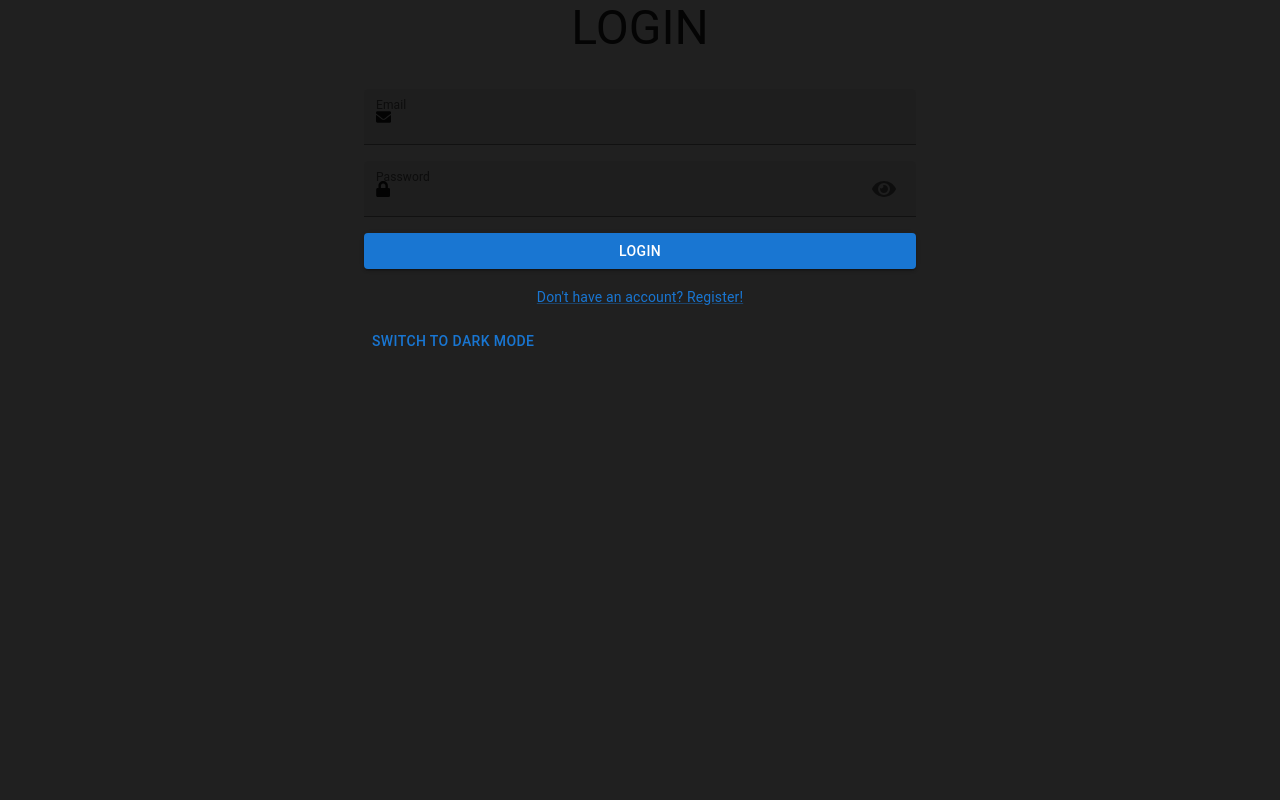
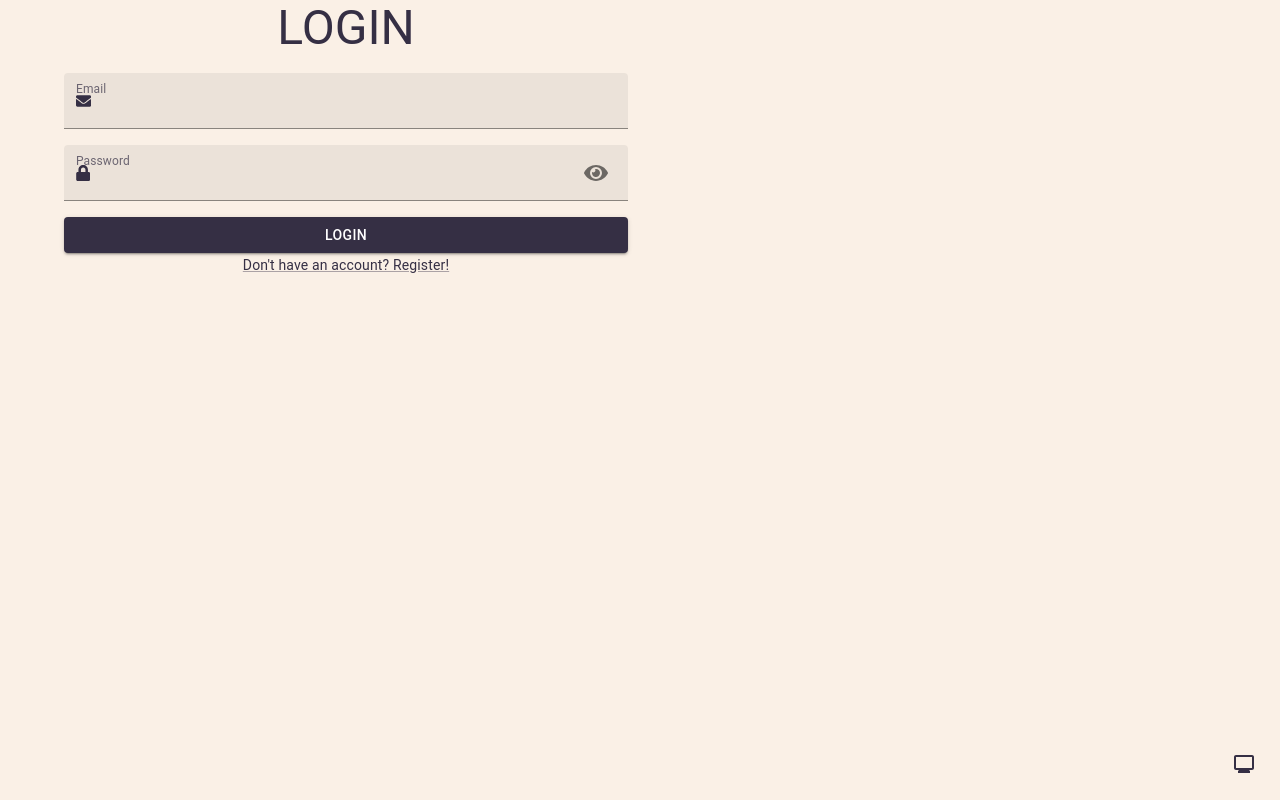
Before and after one commit to bmoralesKrugerschool/front-end-flats-final, a React (Vite) app: page / in a window 1280 px wide. Built offline with nearby package versions, Linux system fonts and the light colour scheme; no server answers.

Commit message:
Better Login & Theme component

```diff
--- a/package.json
+++ b/package.json
@@ -12,6 +12,7 @@
   "dependencies": {
     "@emotion/react": "^11.11.4",
     "@emotion/styled": "^11.11.5",
+    "@mui/icons-material": "^5.16.0",
     "@mui/material": "^5.16.0",
     "axios": "^1.7.2",
     "js-cookie": "^3.0.5",
--- /dev/null
+++ b/src/components/ThemeSwitcher.jsx
@@ -0,0 +1,125 @@
+// ThemeSwitcher.jsx
+import React, { useState, useEffect, createContext, useContext } from 'react';
+import { IconButton, Box, CssBaseline } from '@mui/material';
+import { Brightness4, Brightness7, Monitor } from '@mui/icons-material';
+import { createTheme, ThemeProvider } from '@mui/material/styles';
+
+const ThemeContext = createContext();
+
+export const useTheme = () => useContext(ThemeContext);
+
+const ThemeSwitcher = ({ children }) => {
+  const [themeMode, setThemeMode] = useState('auto');
+  const [isSystemDark, setIsSystemDark] = useState(window.matchMedia("(prefers-color-scheme: dark)").matches);
+
+  const updateThemeMode = (mode) => {
+    setThemeMode(mode);
+    localStorage.setItem('theme', mode);
+    document.documentElement.classList.toggle('dark', mode === 'dark' || (mode === 'auto' && isSystemDark));
+  };
+
+  const toggleThemeMode = () => {
+    const newMode = themeMode === 'light' ? 'dark' : themeMode === 'dark' ? 'auto' : 'light';
+    updateThemeMode(newMode);
+  };
+
+  useEffect(() => {
+    const storedTheme = localStorage.getItem('theme') || 'auto';
+    setThemeMode(storedTheme);
+    document.documentElement.classList.toggle('dark', storedTheme === 'dark' || (storedTheme === 'auto' && isSystemDark));
+
+    const darkModeMediaQuery = window.matchMedia("(prefers-color-scheme: dark)");
+
+    const handleChange = (event) => {
+      setIsSystemDark(event.matches);
+      if (themeMode === 'auto') {
+        document.documentElement.classList.toggle('dark', event.matches);
+      }
+    };
+
+    darkModeMediaQuery.addEventListener('change', handleChange);
+
+    return () => {
+      darkModeMediaQuery.removeEventListener('change', handleChange);
+    };
+  }, [themeMode, isSystemDark]);
+
+  const getIcon = () => {
+    if (themeMode === 'light') return <Brightness7 />;
+    if (themeMode === 'dark') return <Brightness4 />;
+    return <Monitor />;
+  };
+
+  const theme = createTheme({
+    palette: {
+      mode: themeMode === 'dark' || (themeMode === 'auto' && isSystemDark) ? 'dark' : 'light',
+      ...(themeMode === 'dark' || (themeMode === 'auto' && isSystemDark) ? {
+        background: {
+          default: '#352F44',
+          paper: '#352F44',
+        },
+        text: {
+          primary: '#FAF0E6',
+          secondary: 'rgba(250, 240, 230, 0.7)',
+        },
+        action: {
+          disabled: '#5C5470',
+        },
+        primary: {
+          main: '#FAF0E6',
+        },
+        secondary: {
+          main: '#FAF0E6',
+        }
+      } : {
+        background: {
+          default: '#FAF0E6',
+          paper: '#FAF0E6',
+        },
+        text: {
+          primary: '#352F44',
+          secondary: 'rgba(53, 47, 68, 0.7)',
+        },
+        action: {
+          disabled: '#B9B4C7',
+        },
+        primary: {
+          main: '#352F44',
+        },
+        secondary: {
+          main: '#352F44',
+        }
+      }),
+    },
+  });
+
+  return (
+    <ThemeContext.Provider value={{ themeMode, toggleThemeMode }}>
+      <ThemeProvider theme={theme}>
+        <CssBaseline />
+        {children}
+        <Box
+          position="fixed"
+          bottom={16}
+          right={16}
+          zIndex={1000}
+        >
+          <IconButton
+            onClick={toggleThemeMode}
+            color="primary"
+            sx={{
+              backgroundColor: 'background.paper',
+              '&:hover': {
+                backgroundColor: 'background.default',
+              }
+            }}
+          >
+            {getIcon()}
+          </IconButton>
+        </Box>
+      </ThemeProvider>
+    </ThemeContext.Provider>
+  );
+};
+
+export default ThemeSwitcher;
--- a/src/pages/LoginPage.jsx
+++ b/src/pages/LoginPage.jsx
@@ -4,7 +4,7 @@ import { FaEnvelope, FaLock, FaEye, FaEyeSlash } from 'react-icons/fa';
 import { useNavigate } from 'react-router-dom';
 import { useAuth } from '../context/AuthContext';
 import { Button, TextField, Typography, Container, Grid, IconButton, Link } from '@mui/material';
-import { createTheme, ThemeProvider } from '@mui/material/styles';
+import ThemeSwitcher from '../components/ThemeSwitcher';
 
 const LoginPage = () => {
   const { register, handleSubmit, formState: { errors } } = useForm();
@@ -12,19 +12,28 @@ const LoginPage = () => {
   const { signIn } = useAuth();
   const navigate = useNavigate();
   const [backendMessage, setBackendMessage] = useState('');
-  const [themeMode, setThemeMode] = useState('auto');
+  const [randomImage, setRandomImage] = useState(null);
 
-  const toggleThemeMode = () => {
-    const newMode = themeMode === 'light' ? 'dark' : themeMode === 'dark' ? 'auto' : 'light';
-    setThemeMode(newMode);
-    localStorage.setItem('theme', newMode);
-    document.documentElement.classList.toggle('dark', newMode === 'dark');
+  // API UNSPLASH
+  const fetchRandomImage = async () => {
+    try {
+      const response = await fetch('https://api.unsplash.com/photos/random?query=house,apartment&client_id=2eICAWSF-EYZL2BumHCsX9C9DFsug-npLoFPQw01_Ok');
+      if (!response.ok) {
+        throw new Error('Failed to fetch image');
+      }
+      const data = await response.json();
+      const image = {
+        url: data.urls.regular,
+        alt: data.alt_description
+      };
+      setRandomImage(image);
+    } catch (error) {
+      console.error('Error fetching random image:', error);
+    }
   };
 
   useEffect(() => {
-    const storedTheme = localStorage.getItem('theme') || (window.matchMedia("(prefers-color-scheme: dark)").matches ? 'dark' : 'light');
-    setThemeMode(storedTheme);
-    document.documentElement.classList.toggle('dark', storedTheme === 'dark');
+    fetchRandomImage();
   }, []);
 
   const onSubmit = async (data) => {
@@ -51,23 +60,16 @@ const LoginPage = () => {
     navigate('/register');
   };
 
-  const theme = createTheme({
-    palette: {
-      mode: themeMode === 'dark' ? 'dark' : 'light',
-    },
-  });
-
   return (
-    <ThemeProvider theme={theme}>
-      <div className="flex items-center justify-center min-h-screen bg-gray-900 font-sans">
-        <Container maxWidth="sm">
-          <Grid container spacing={2} justifyContent="center">
-            <Grid item xs={12}>
-              <Typography variant="h3" align="center" color="textPrimary" gutterBottom>
+    <ThemeSwitcher>
+      <div className="flex items-center justify-center min-h-screen">
+        <Container maxWidth="lg">
+          <Grid container spacing={3}>
+            <Grid item xs={12} md={6}>
+              <div>
+                <Typography variant="h3" align="center" gutterBottom>
                   LOGIN
                 </Typography>
-            </Grid>
-            <Grid item xs={12}>
                 <form onSubmit={handleSubmit(onSubmit)}>
                   <Grid container spacing={2}>
                     <Grid item xs={12}>
@@ -86,7 +88,7 @@ const LoginPage = () => {
                         error={!!errors.email}
                         helperText={errors.email && errors.email.message}
                         InputProps={{
-                        startAdornment: <FaEnvelope className="text-gray-400" />,
+                          startAdornment: <FaEnvelope />,
                         }}
                       />
                     </Grid>
@@ -103,10 +105,10 @@ const LoginPage = () => {
                         error={!!errors.password}
                         helperText={errors.password && errors.password.message}
                         InputProps={{
-                        startAdornment: <FaLock className="text-gray-400" />,
+                          startAdornment: <FaLock />,
                           endAdornment: (
                             <IconButton onClick={togglePasswordVisibility}>
-                            {showPassword ? <FaEyeSlash className="text-gray-400" /> : <FaEye className="text-gray-400" />}
+                              {showPassword ? <FaEyeSlash /> : <FaEye />}
                             </IconButton>
                           )
                         }}
@@ -119,26 +121,27 @@ const LoginPage = () => {
                     </Grid>
                   </Grid>
                 </form>
-            </Grid>
-            <Grid item xs={12}>
-              <Typography variant="body2" color="textSecondary" align="center">
+                <Typography variant="body2" align="center">
                   <Link component="button" variant="body2" onClick={goToRegister}>
                     Don't have an account? Register!
                   </Link>
                 </Typography>
                 {backendMessage && <Typography variant="body2" color="error">{backendMessage}</Typography>}
+              </div>
             </Grid>
-            <Grid item xs={12}>
-              <div className="flex justify-center">
-                <Button variant="text" onClick={toggleThemeMode}>
-                  {themeMode === 'light' ? 'Switch to Dark Mode' : themeMode === 'dark' ? 'Switch to Light Mode' : 'Switch to Auto Mode'}
-                </Button>
+            <Grid item xs={12} md={6}>
+              {randomImage && (
+                <div className="flex justify-center items-center h-full">
+                  <div className="p-2">
+                    <img src={randomImage.url} alt={randomImage.alt} className="max-w-full max-h-full" />
                   </div>
+                </div>
+              )}
             </Grid>
           </Grid>
         </Container>
       </div>
-    </ThemeProvider>
+    </ThemeSwitcher>
   );
 }
 
```
Also changed, not shown: src/images/404-error.svg, 1 other file (tests, documents, lock files or other folders). Lines whose indentation alone changed are shown as unchanged.
